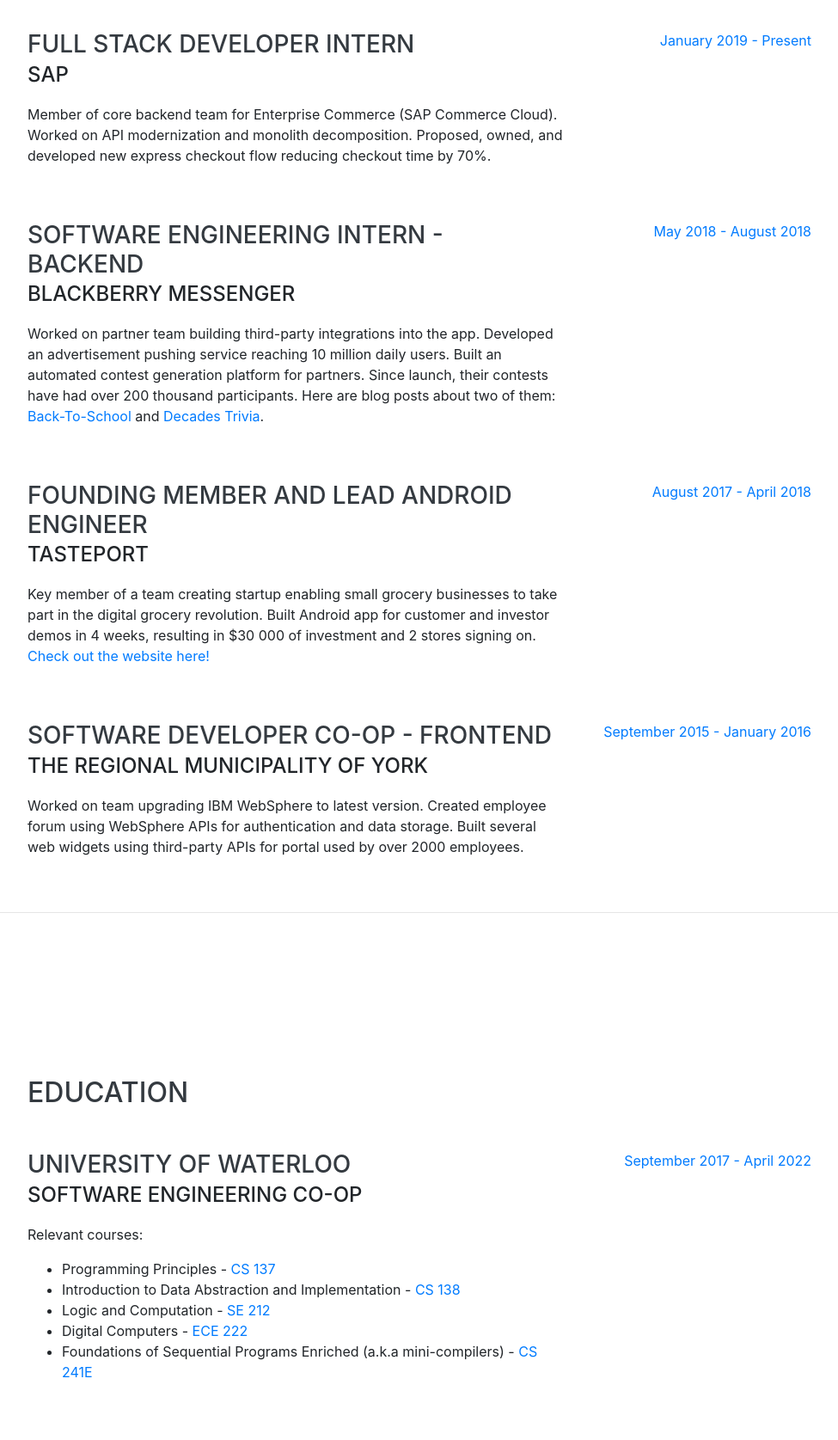
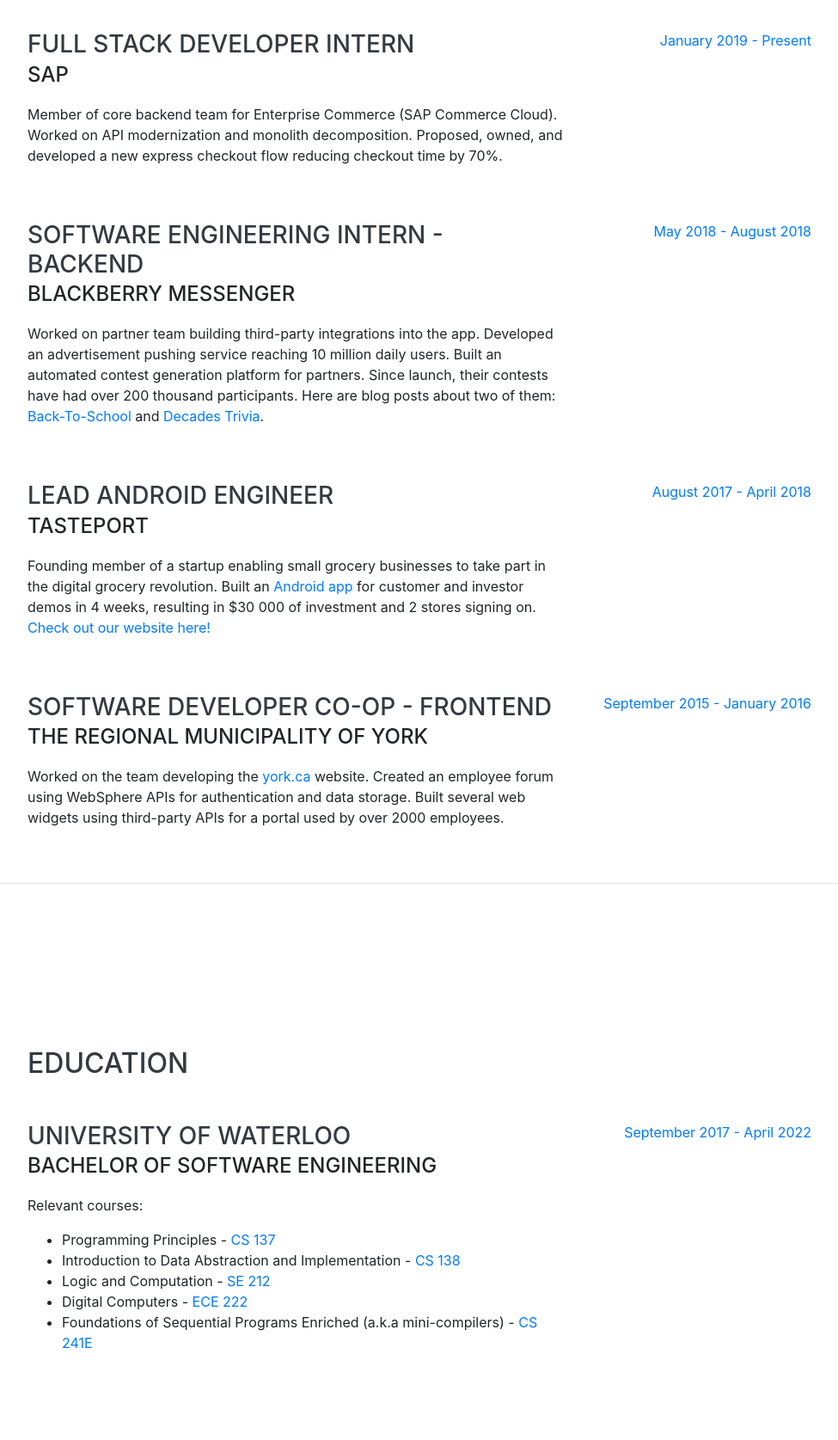
Before and after one commit to Bimde/bimde.github.io, a website with bundled scripts: page index.html in a window 1280 px wide. Shown: the part 900-2575 px from the top of the page at 86% size, without its empty margins (288-1263 px from the left). Built offline with nearby package versions, Linux system fonts and the light colour scheme; a web font is replaced by a local one.

Commit message:
Editing pass

```diff
--- a/index.html
+++ b/index.html
@@ -105,7 +105,7 @@
           <div class="resume-content">
             <h3 class="mb-0">Full Stack Developer Intern</h3>
             <div class="subheading mb-3">SAP</div>
-            <p>Member of core backend team for Enterprise Commerce (SAP Commerce Cloud). Worked on API modernization and monolith decomposition. Proposed, owned, and developed new express checkout flow reducing checkout time by 70%.</p>
+            <p>Member of core backend team for Enterprise Commerce (SAP Commerce Cloud). Worked on API modernization and monolith decomposition. Proposed, owned, and developed a new express checkout flow reducing checkout time by 70%.</p>
           </div>
           <div class="resume-date text-md-right">
             <span class="text-primary">January 2019 - Present</span>
@@ -125,9 +125,9 @@
 
         <div class="resume-item d-flex flex-column flex-md-row justify-content-between mb-5">
           <div class="resume-content">
-            <h3 class="mb-0">Founding Member and Lead Android Engineer</h3>
+            <h3 class="mb-0">Lead Android Engineer</h3>
             <div class="subheading mb-3">Tasteport</div>
-            <p>Key member of a team creating startup enabling small grocery businesses to take part in the digital grocery revolution. Built Android app for customer and investor demos in 4 weeks, resulting in $30 000 of investment and 2 stores signing on. <a target="_blank" href="https://www.tasteport.com/">Check out the website here!</a></p>
+            <p>Founding member of a startup enabling small grocery businesses to take part in the digital grocery revolution. Built an <a href="https://play.google.com/store/apps/details?id=com.tasteport" target="_blank">Android app</a> for customer and investor demos in 4 weeks, resulting in $30 000 of investment and 2 stores signing on. <a target="_blank" href="https://www.tasteport.com/">Check out our website here!</a></p>
           </div>
           <div class="resume-date text-md-right">
             <span class="text-primary">August 2017 - April 2018</span>
@@ -138,7 +138,7 @@
           <div class="resume-content">
             <h3 class="mb-0">Software Developer Co-op - Frontend</h3>
             <div class="subheading mb-3">The Regional Municipality of York</div>
-            <p>Worked on team upgrading IBM WebSphere to latest version. Created employee forum using WebSphere APIs for authentication and data storage. Built several web widgets using third-party APIs for portal used by over 2000 employees.</p>
+            <p>Worked on the team developing the <a href="https://www.york.ca" target="_blank">york.ca</a> website. Created an employee forum using WebSphere APIs for authentication and data storage. Built several web widgets using third-party APIs for a portal used by over 2000 employees.</p>
           </div>
           <div class="resume-date text-md-right">
             <span class="text-primary">September 2015 - January 2016</span>
@@ -157,7 +157,7 @@
         <div class="resume-item d-flex flex-column flex-md-row justify-content-between mb-5">
           <div class="resume-content">
             <h3 class="mb-0">University of Waterloo</h3>
-            <div class="subheading mb-3">Software Engineering Co-op</div>
+            <div class="subheading mb-3">Bachelor of Software Engineering</div>
             <p>Relevant courses:</p>
             <ul>
               <li>Programming Principles - <a target="_blank" href="https://cs.uwaterloo.ca//current/courses/course_descriptions/cDescr/CS137">CS 137</a></li>
@@ -237,8 +237,7 @@
               <span class="badge badge-primary">arduino</span>
             </li>
             <li class="list-group-item">
-                <a href="https://github.com/ecnivo/Flow" target="_blank" class="card-link">GitHub</a><br/>
-                <a href="https://github.com/ecnivo/Flow/blob/master/Documentation-Flow.pdf" target="_blank" href="#" class="card-link">Documentation</a>
+              <a href="https://github.com/yingninggui/Dance-Dance-Revolution" target="_blank" class="card-link">GitHub</a><br/>
             </li>
           </ul>
         </div>
@@ -247,7 +246,7 @@
           <ul class="list-group list-group-flush">
             <li class="list-group-item">
               <h4 class="card-title">USDA Food Nutrition Visualizer</h4>
-              <p class="card-text">Built prior to the USDA having their own <a href="https://ndb.nal.usda.gov/ndb/" target="_blank">searchable database</a>, I built a Java API that parses through the 100 000+ foods and associated nutrient information available in their database data dumps. Uses a purpose-built balanced binary tree and weighted searching algorithm to return the most relevant results super fast. Cool note: everything used here was built from scratch (searching, balanced binary trees, priority queues, linked lists)!</p>
+              <p class="card-text">Built prior to the USDA having their <a href="https://ndb.nal.usda.gov/ndb/" target="_blank">own searchable database</a>, this Java API parses through the 100 000+ foods and associated nutrient information available in their database data dumps. Uses a purpose-built balanced binary tree and weighted searching algorithm to return the most relevant results super fast. Fun fact: everything used here was built from scratch (searching, balanced binary trees, priority queues, linked lists)!</p>
               <span class="badge badge-success">java</span>
               <span class="badge badge-warning">custom-datastructures</span>
               <span class="badge badge-warning">search</span>
```
